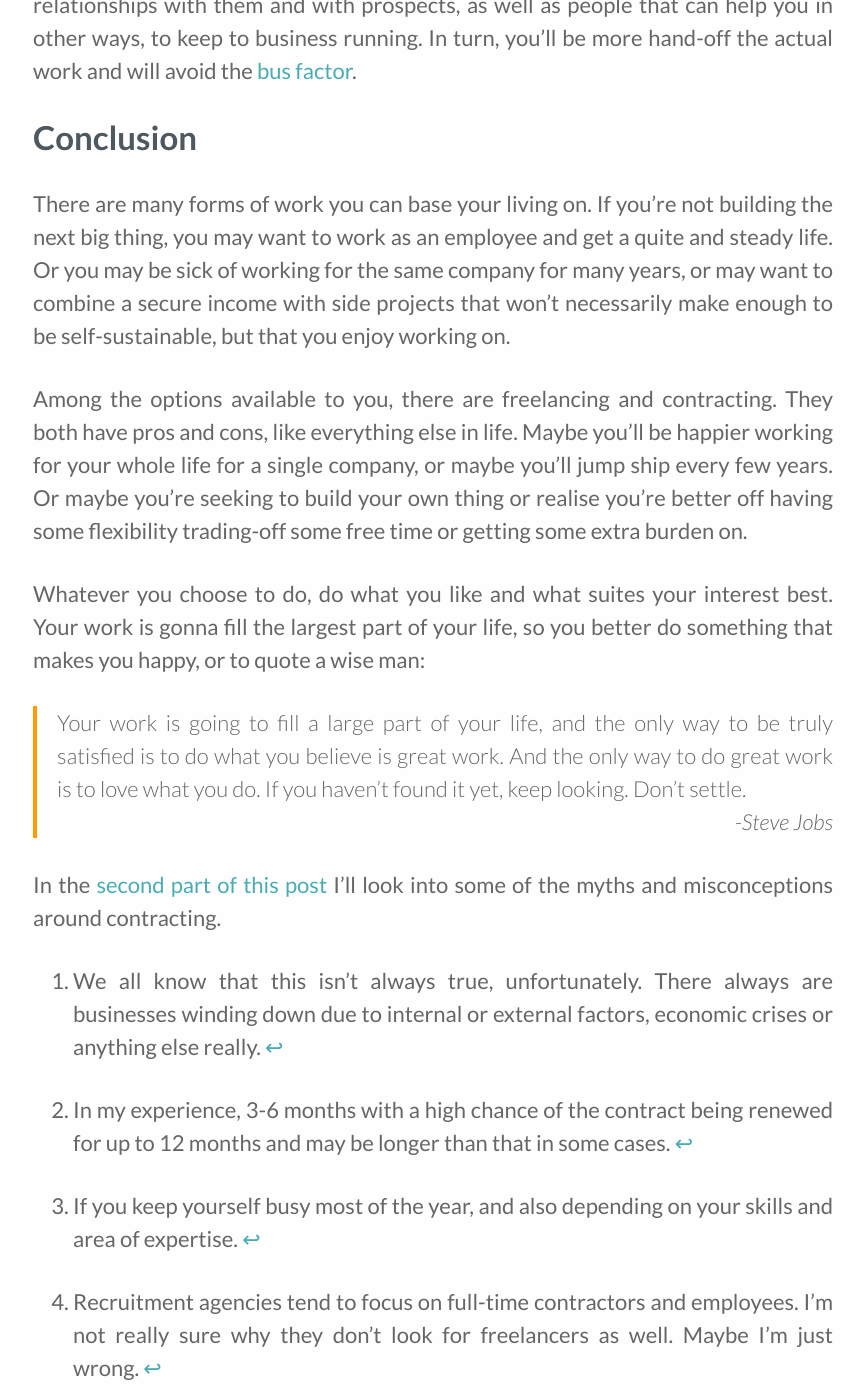
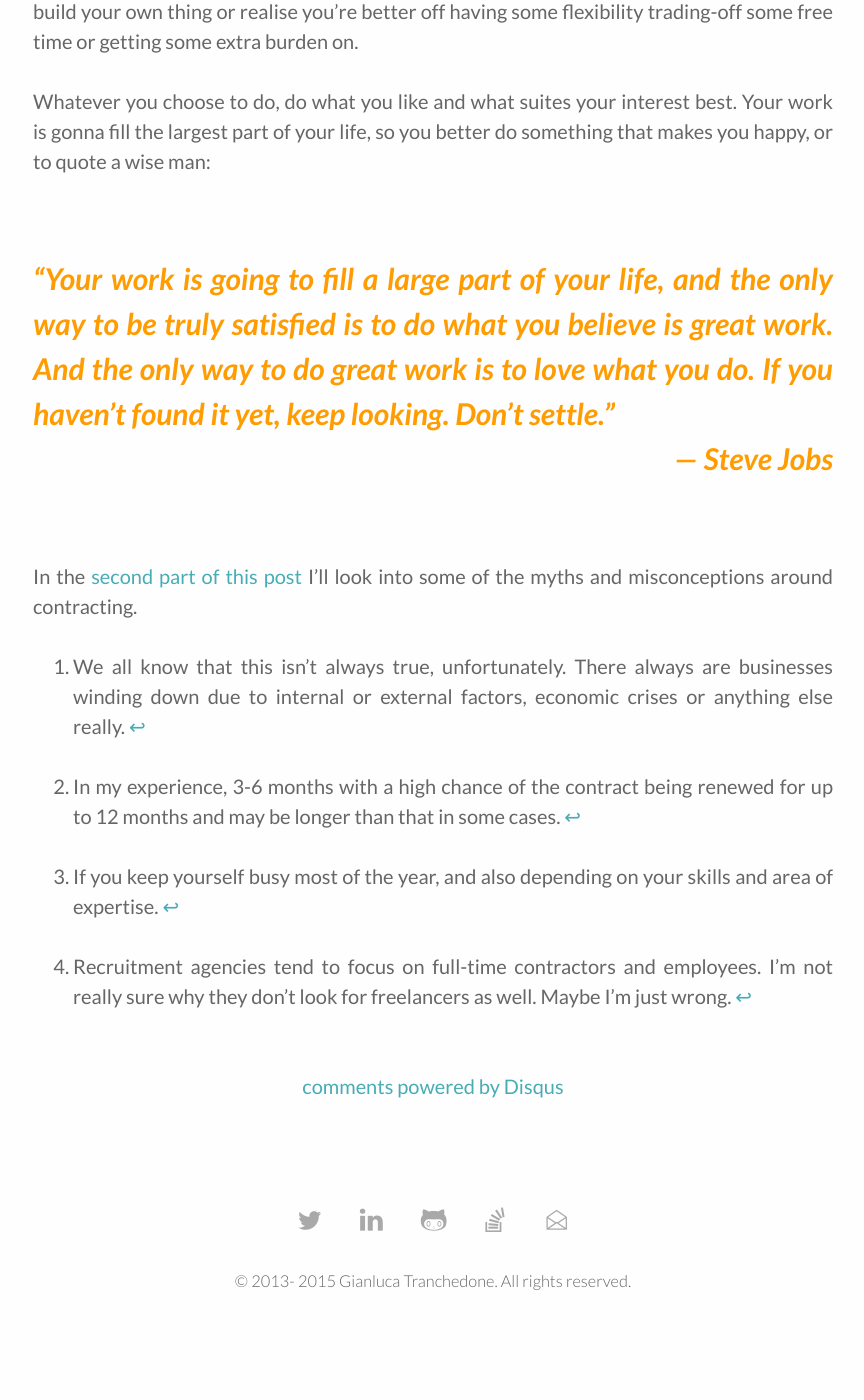
Before and after one commit to gtranchedone/gtranchedone.github.io, a Jekyll site: the page built from _posts/2015-08-19-contracting-demystified-part-1.md, in a window 1280 px wide and 1400 px high, scrolled down 7200 px. Shown: the whole window, without its empty margins (207-1071 px from the left). Built offline with Jekyll 4.4.1, drawn with Linux system fonts in a browser that asks for light colours; nearby versions of some CDN libraries; Markdown is read by kramdown in place of the engine named in the settings; comment, search, counter and statistics services are not loaded; after the commit the page ends 8523 px from its top, so only the background shows below that.

Commit message:
Style improvements

```diff
--- a/_posts/2015-08-19-contracting-demystified-part-1.md
+++ b/_posts/2015-08-19-contracting-demystified-part-1.md
@@ -113,8 +113,8 @@ Among the options available to you, there are freelancing and contracting. They
 
 Whatever you choose to do, do what you like and what suites your interest best. Your work is gonna fill the largest part of your life, so you better do something that makes you happy, or to quote a wise man:
 
->Your work is going to fill a large part of your life, and the only way to be truly satisfied is to do what you believe is great work. And the only way to do great work is to love what you do. If you haven’t found it yet, keep looking. Don’t settle.
-><span class="quote_author">-Steve Jobs</span>
+>"Your work is going to fill a large part of your life, and the only way to be truly satisfied is to do what you believe is great work. And the only way to do great work is to love what you do. If you haven’t found it yet, keep looking. Don’t settle."
+><cite>Steve Jobs</cite>
 
 In the [second part of this post]({% post_url 2015-08-19-contracting-demystified-part-2 %}) I'll look into some of the myths and misconceptions around contracting.
 
--- a/assets/css/main.scss
+++ b/assets/css/main.scss
@@ -5,11 +5,11 @@
 @import "fonts";
 
 // Our variables
-$base-font-family: 'Lato', Helvetica, Arial, sans-serif;
-$base-font-size:   22px;
-$base-line-height: 1.5;
+$base-font-family:      'Lato', Helvetica, Arial, sans-serif;
+$base-font-size:        20px;
+$base-line-height:      1.5;
 
-$spacing-unit:     30px;
+$spacing-unit:          30px;
 
 $text-color:			#666666;
 $details-text-color:	#666666;
@@ -31,6 +31,7 @@ $max-content-width: 800px;
 @mixin h-bold-style {
     color: #4E5860;
 	font-weight: bold;
+	line-height: $base-line-height + 0.5
 }
 
 /* IE10+ VIEWPORT FIX */
@@ -45,6 +46,7 @@ $max-content-width: 800px;
 
 body {
 	background-color: $background-color;
+	line-height: $base-line-height;
 	font-family: $base-font-family;
 	font-size: $base-font-size;
 	color: $text-color;
@@ -107,13 +109,12 @@ h3 {
 
 h4 {
 	margin: 0px;
+	color: $details-text-color;
 	font-size: ($base-font-size * 0.82);
 	font-weight: 300;
-	color: $details-text-color;
 }
 
 p {
-	line-height: $base-line-height;
 	margin: $spacing-unit auto;
 	text-align: justify;
 }
@@ -276,14 +277,19 @@ footer #social .socialButton {
 	text-align: center;
 }
 
+li {
+    margin-bottom: 10px;
+}
+
 /*****************************************************************************/
 /*
 /* Blockquote
 /*
 /*****************************************************************************/
 
+/*
 blockquote {
-    margin: 0px;
+    margin: 60px 0px;
 	font-weight: 300;
 	padding: 0px 0px 0px 20px;
 	border-left: 4px solid #FF9C01;
@@ -294,11 +300,24 @@ blockquote {
 		}
 	}
 }
+*/
 
-.quote_author {
-	display: block;
-	text-align: right;
-	font-style: italic;
+blockquote {
+    margin: 80px 0px;
+	font-weight: bold;
+    font-style: italic;
+    text-align: center;
+	color: $titles-color;
+	font-size: $base-font-size * 1.5;
+
+	cite {
+    	text-align: right;
+        display: block;
+	}
+
+	cite::before {
+        content: "\2014 \2009";
+    }
 }
 
 /*****************************************************************************/
```
Also changed, not shown: _posts/2014-05-09-working-with-legacy-code.md (+1 -1 lines), 4 other files.
